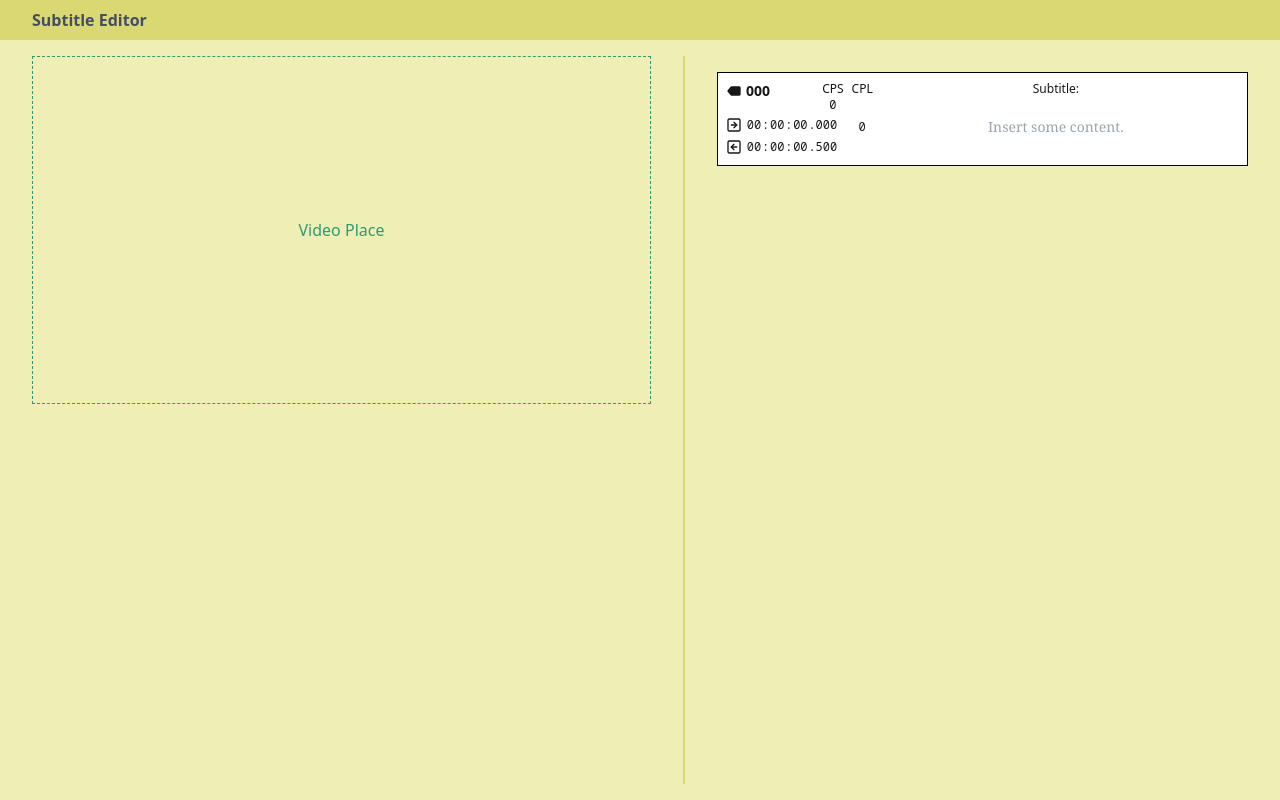
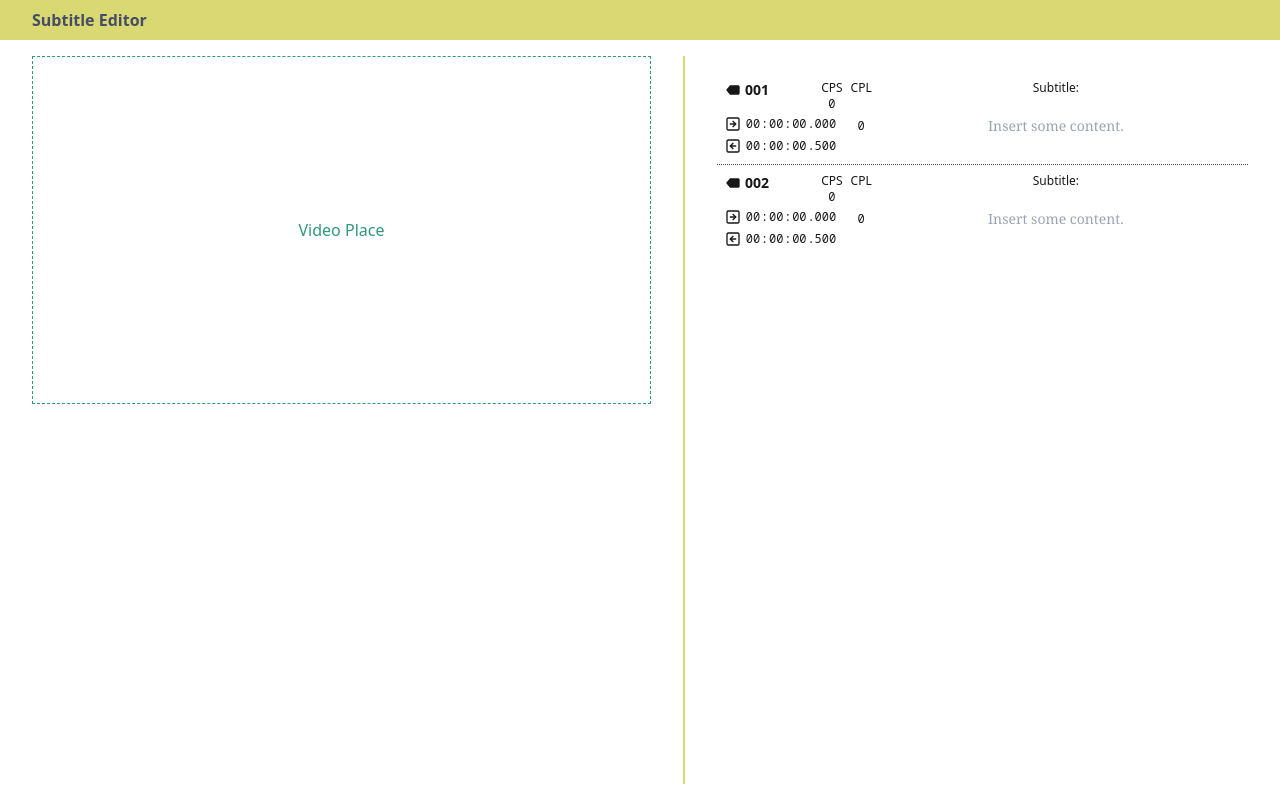
Before and after one commit to 4k40n1/subtitle-editor-nextjs, a Next.js app: page / in a window 1280 px wide. Built offline with nearby package versions, Linux system fonts and the light colour scheme.

Commit message:
Subtitle Input Controllers

```diff
--- a/src/app/page.tsx
+++ b/src/app/page.tsx
@@ -5,7 +5,7 @@ import Main from '@/components/templates/main'
 export default function Home() {
   return (
     <div
-      className='flex flex-col h-screen w-full select-none bg-custom-500'
+      className='flex flex-col h-screen w-full select-none bg-white'
     >
       <div className='fixed w-full'>
         <Header />
--- a/src/components/ui/subtitle-cluster.tsx
+++ b/src/components/ui/subtitle-cluster.tsx
@@ -1,5 +1,6 @@
 'use client'
 
+import { SubtitleControllerBottom, SubtitleControllerTop } from './subtitle-controller'
 import SubtitleInput from './subtitle-input'
 import SubtitleType from '@/core/types/subtitle'
 import useSubtitle from '@/data/hooks/useSubtitle'
@@ -8,16 +9,26 @@ export default function SubtitleCluster() {
   const { subtitles } = useSubtitle()
 
   return (
-    <div>
+    <div
+      className='flex flex-col'
+    >
       {subtitles.map(
         (subtitle: SubtitleType, index: number) => {
           return (
-            <div key={index}>
+            <div
+              className='relative group border-b last:border-0 border-custom-100 border-dotted'
+              key={index}
+            >
+              <SubtitleControllerTop onClick={() => alert(`Remove item: ${index}`)} />
               <SubtitleInput
-                index={index}
+                index={index + 1}
                 startStamp={subtitle.startStamp}
                 endStamp={subtitle.endStamp}
                 content={subtitle.content}
+              />
+              <SubtitleControllerBottom
+                onClickAdd={() => alert(`Add item: ${index}`)}
+                onClickMerge={() => alert(`Merge items: ${index}`)}
               />
             </div>
           )
--- /dev/null
+++ b/src/components/ui/subtitle-controller.tsx
@@ -0,0 +1,55 @@
+import { MdAdd, MdClose, MdOutlineVerticalAlignCenter } from 'react-icons/md'
+
+interface SubtitleControllerTopProps {
+  onClick: () => void
+}
+
+interface SubtitleControllerBottomProps {
+  onClickAdd: () => void
+  onClickMerge: () => void
+}
+
+export function SubtitleControllerTop({onClick}: SubtitleControllerTopProps) {
+  return (
+    <div
+      className='absolute top-0.5 right-0.5 z-10 hidden group-hover:block'
+    >
+      <button
+        className='border border-white hover:border-black rounded-full p-0.5'
+        onClick={onClick}
+      >
+        <MdClose />
+      </button>
+    </div>
+  )
+}
+
+export function SubtitleControllerBottom({
+  onClickAdd, onClickMerge
+}: SubtitleControllerBottomProps) {
+  return (
+    <div
+      className='
+        absolute justify-end gap-0.5 p-1 -bottom-7 w-full z-10
+        hidden group-hover:flex
+      '
+    >
+      <div
+        className='flex flex-row border border-dashed border-black rounded-md bg-white'
+      >
+        <button
+          className='text-black p-0.5 rounded-full'
+          onClick={onClickAdd}
+        >
+          <MdAdd size={24} />
+        </button>
+        <button
+          className='group-last:hidden text-black p-0.5 rounded-full'
+          onClick={onClickMerge}
+        >
+          <MdOutlineVerticalAlignCenter size={24} />
+        </button>
+      </div>
+    </div>
+  )
+}
--- a/src/components/ui/subtitle-input.tsx
+++ b/src/components/ui/subtitle-input.tsx
@@ -29,7 +29,7 @@ export default function SubtitleInput({
   return (
     <div
       className='
-        p-2 border border-black flex flex-col md:flex-row items-stretch gap-2 bg-white
+        p-2 flex flex-col md:flex-row items-stretch gap-2 bg-white
         selection:bg-black selection:text-white caret-black
       '
     >
@@ -67,9 +67,10 @@ export default function SubtitleInput({
           <span className='text-center text-xs font-sans'>Subtitle:</span>
           <textarea
             className='
-              h-full w-full bg-transparent border-0 outline-none
+              h-full w-full bg-transparent border-none outline-none
               content-center text-center text-sm font-serif
               resize-none rounded-sm hover:bg-black/15 overflow-y-hidden
+              focus:bg-transparent
             '
             value={_content}
             rows={3}
--- a/src/data/contexts/subtitle-context.tsx
+++ b/src/data/contexts/subtitle-context.tsx
@@ -49,9 +49,13 @@ export function SubtitleProvider({ children }: SubtitleProviderProps) {
           startStamp: 0,
           endStamp: 500,
           content: ''
+        }, {
+          startStamp: 0,
+          endStamp: 500,
+          content: ''
         }])
       } else {
-        const _subtitles =  await JSON.parse(subtitles)
+        const _subtitles = await JSON.parse(subtitles)
         setSubtitleList(_subtitles)
       }
     }, []
```
